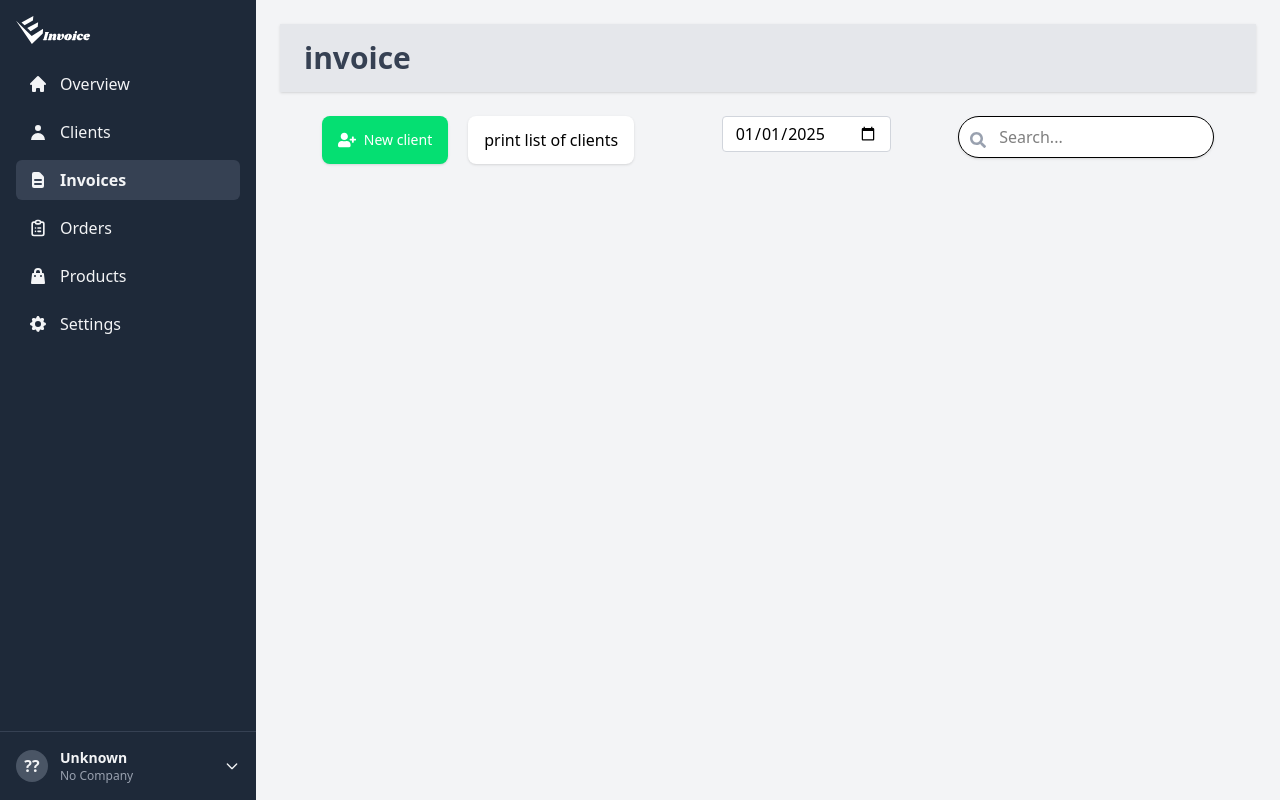
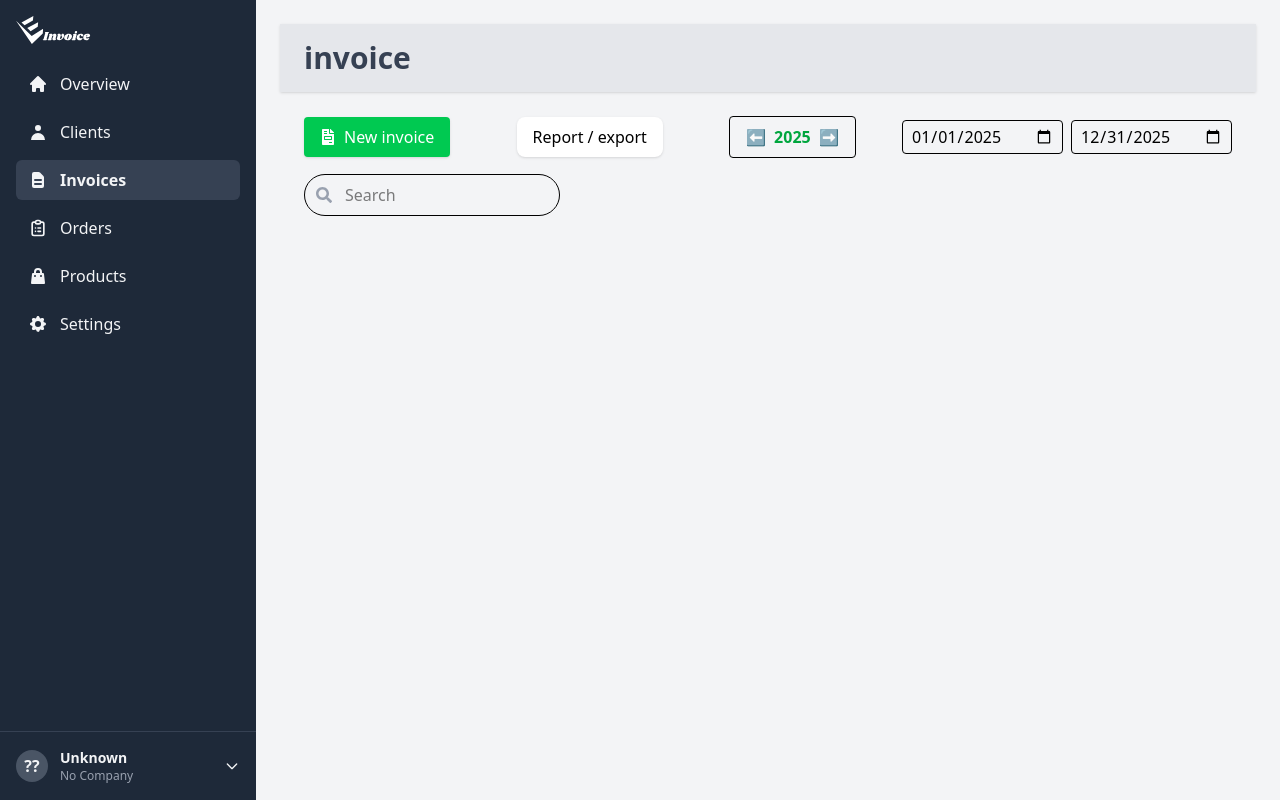
Before and after one commit to Haz7kh/invoice-app, a React (Vite) app in the folder client/: page /invoices in a window 1280 px wide. Built offline with nearby package versions, Linux system fonts and the light colour scheme; no server answers; sample sign-in values are in the browser's storage.

Commit message:
create the header for the invoice page

```diff
--- a/client/src/pages/Invoices.jsx
+++ b/client/src/pages/Invoices.jsx
@@ -1,6 +1,41 @@
-import React from "react";
-import {FaUserPlus,FaSearch} from "react-icons/fa";
+import React, { useState, useEffect } from "react";
+
+import { FaSearch, FaFileInvoice } from "react-icons/fa";
 export default function Invoices() {
+  const [year, setYear] = useState("2025");
+  const [startDate, setStartDate] = useState("2025-01-01");
+  const [endDate, setEndDate] = useState("2025-12-31");
+  const [filteredInvoices, setFilteredInvoices] = useState([]); // your displayed invoices
+  const [allInvoices, setAllInvoices] = useState([]); // raw data
+
+  const handleYearChange = (newYear) => {
+    setYear(newYear);
+    setStartDate(`${newYear}-01-01`);
+    setEndDate(`${newYear}-12-31`);
+  };
+
+  useEffect(() => {
+    // Replace with your actual API call
+    fetch("/api/invoices")
+      .then((res) => res.json())
+      .then((data) => {
+        setAllInvoices(data);
+        setFilteredInvoices(data); // initially show all
+      });
+  }, []);
+
+  useEffect(() => {
+    handleFilter(); // re-filter when date range changes
+  }, [startDate, endDate]);
+
+  const handleFilter = () => {
+    const filtered = allInvoices.filter((inv) => {
+      const date = new Date(inv.date); // assuming invoice has a `date` field
+      return date >= new Date(startDate) && date <= new Date(endDate);
+    });
+    setFilteredInvoices(filtered);
+  };
+
   return (
     <>
       <div className="ml-64">
@@ -9,36 +44,59 @@ export default function Invoices() {
           <div className="py-4 px-6 bg-gray-200 shadow-sm">
             <h2 className="text-gray-700 text-3xl font-bold">invoice</h2>
           </div>
-          <div className="flex flex-wrap gap-4 justify-around my-6 px-4">
-            <div className="flex">
+          <div className="flex flex-wrap gap-4 items-center justify-between my-6 px-6">
+            <button className="flex items-center gap-2 bg-green-500 text-white px-4 py-2 rounded shadow hover:bg-green-600 transition">
+              <FaFileInvoice />
+              <span>New invoice</span>
+            </button>
+
+            <button className="cursor-pointer mx-5 flex items-center gap-2 bg-white px-4 py-2 rounded-lg shadow hover:shadow-md transition">
+              <h3>Report / export</h3>
+            </button>
+
+            <div className="flex items-center gap-2 border px-4 py-2 rounded">
               <button
-                    className={`cursor-pointer flex items-center gap-2 bg-green-400 px-4 py-2 rounded-lg shadow hover:shadow-md transition`}
-                  >
-                    <FaUserPlus className="text-white" size={18} />
-                    <h3 className="text-white text-sm font-medium">New client</h3>
+                onClick={() => handleYearChange((+year - 1).toString())}
+                className="text-gray-500 hover:text-gray-800"
+              >
+                ⬅️
               </button>
+              <span className="text-green-600 font-semibold">{year}</span>
               <button
-                    className={`cursor-pointer mx-5 flex items-center gap-2 bg-white px-4 py-2 rounded-lg shadow hover:shadow-md transition`}
-                  >
-                    <h3>print list of clients</h3>
+                onClick={() => handleYearChange((+year + 1).toString())}
+                className="text-gray-500 hover:text-gray-800"
+              >
+                ➡️
               </button>
             </div>
-            <input
-              type="date"
-              defaultValue="2025-01-01"
-              className="bg-white  h-9 rounded px-3 mb-3 border border-gray-300 outline-none"
-            />
+
+            <div className="flex gap-2">
+              <input
+                type="date"
+                value={startDate}
+                onChange={(e) => setStartDate(e.target.value)}
+                className="border px-2 py-1 rounded"
+              />
+
+              <input
+                type="date"
+                value={endDate}
+                onChange={(e) => setEndDate(e.target.value)}
+                className="border px-2 py-1 rounded"
+              />
+            </div>
+
             <div className="relative">
               <FaSearch className="absolute left-3 top-1/2 transform -translate-y-1/2 text-gray-400" />
               <input
                 type="text"
-                placeholder="Search..."
-                className="pl-10 pr-4 py-2 rounded-full bg-white shadow border outline-none w-64 max-w-full"
+                placeholder="Search"
+                className="pl-10 pr-4 py-2 rounded-full border outline-none w-64 max-w-full focus:ring-2 focus:ring-green-500"
               />
             </div>
           </div>
         </div>
       </div>
     </>
-  )
+  );
 }
```
